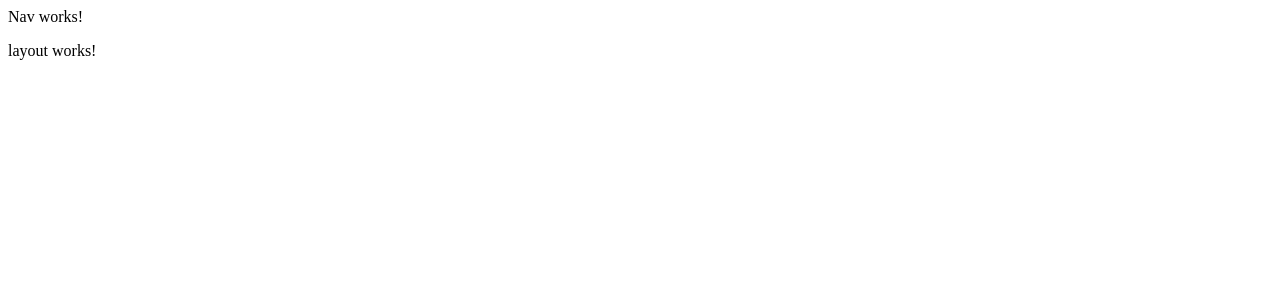
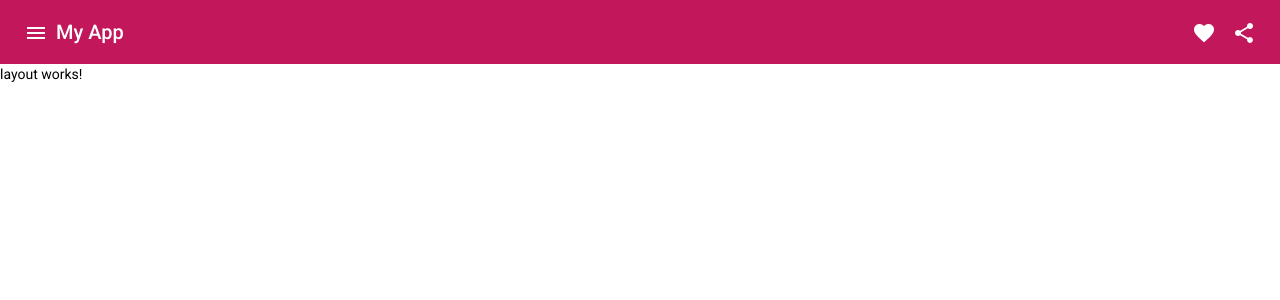
Before and after one commit to eurekesh/CarlRewritten, an Angular app: page / in a window 1280 px wide. Shown: the top 300 px of the page. Built offline with nearby package versions, Linux system fonts and the light colour scheme.

Commit message:
add angular material

```diff
--- a/angular.json
+++ b/angular.json
@@ -7,8 +7,7 @@
       "projectType": "application",
       "schematics": {
         "@schematics/angular:component": {
-          "style": "scss",
-          "module": ""
+          "style": "scss"
         },
         "@schematics/angular:application": {
           "strict": true
@@ -32,6 +31,7 @@
               "src/assets"
             ],
             "styles": [
+              "./node_modules/@angular/material/prebuilt-themes/pink-bluegrey.css",
               "src/styles.scss"
             ],
             "scripts": []
@@ -100,6 +100,7 @@
               "src/assets"
             ],
             "styles": [
+              "./node_modules/@angular/material/prebuilt-themes/pink-bluegrey.css",
               "src/styles.scss"
             ],
             "scripts": []
--- a/package.json
+++ b/package.json
@@ -13,11 +13,13 @@
   "private": true,
   "dependencies": {
     "@angular/animations": "~12.2.0",
+    "@angular/cdk": "^12.2.12",
     "@angular/cli": "~12.2.8",
     "@angular/common": "~12.2.0",
     "@angular/compiler": "~12.2.0",
     "@angular/core": "~12.2.0",
     "@angular/forms": "~12.2.0",
+    "@angular/material": "^12.2.12",
     "@angular/platform-browser": "~12.2.0",
     "@angular/platform-browser-dynamic": "~12.2.0",
     "@angular/router": "~12.2.0",
--- a/src/app/app.module.ts
+++ b/src/app/app.module.ts
@@ -4,6 +4,7 @@ import { BrowserModule } from '@angular/platform-browser';
 import { AppRoutingModule } from './app-routing.module';
 import { AppComponent } from './app.component';
 import {LayoutModule} from "./layout/layout.module";
+import { BrowserAnimationsModule } from '@angular/platform-browser/animations';
 
 @NgModule({
   declarations: [
@@ -12,7 +13,8 @@ import {LayoutModule} from "./layout/layout.module";
   imports: [
     BrowserModule,
     AppRoutingModule,
-    LayoutModule
+    LayoutModule,
+    BrowserAnimationsModule
   ],
   providers: [],
   bootstrap: [AppComponent]
--- a/src/app/nav/nav.component.html
+++ b/src/app/nav/nav.component.html
@@ -1 +1,13 @@
-<nav>Nav works!</nav>
+<mat-toolbar color="primary">
+  <button mat-icon-button class="example-icon" aria-label="Example icon-button with menu icon">
+    <mat-icon>menu</mat-icon>
+  </button>
+  <span>My App</span>
+  <span class="example-spacer"></span>
+  <button mat-icon-button class="example-icon favorite-icon" aria-label="Example icon-button with heart icon">
+    <mat-icon>favorite</mat-icon>
+  </button>
+  <button mat-icon-button class="example-icon" aria-label="Example icon-button with share icon">
+    <mat-icon>share</mat-icon>
+  </button>
+</mat-toolbar>
--- a/src/app/nav/nav.component.scss
+++ b/src/app/nav/nav.component.scss
@@ -0,0 +1,6 @@
+
+
+
+.example-spacer {
+  flex: 1 1 auto;
+}
--- a/src/index.html
+++ b/src/index.html
@@ -6,8 +6,11 @@
   <base href="/">
   <meta name="viewport" content="width=device-width, initial-scale=1">
   <link rel="icon" type="image/x-icon" href="favicon.ico">
+  <link rel="preconnect" href="https://fonts.gstatic.com">
+  <link href="https://fonts.googleapis.com/css2?family=Roboto:wght@300;400;500&display=swap" rel="stylesheet">
+  <link href="https://fonts.googleapis.com/icon?family=Material+Icons" rel="stylesheet">
 </head>
-<body>
+<body class="mat-typography">
   <app-root></app-root>
 </body>
 </html>
--- a/src/styles.scss
+++ b/src/styles.scss
@@ -1 +1,7 @@
 /* You can add global styles to this file, and also import other style files */
+@use '~@angular/material' as mat;
+
+@include mat.core();
+
+html, body { height: 100%; }
+body { margin: 0; font-family: Roboto, "Helvetica Neue", sans-serif; }
```
Also changed, not shown: src/app/nav/nav.module.ts (+8 -2 lines), 1 other file (tests, documents, lock files or other folders).
